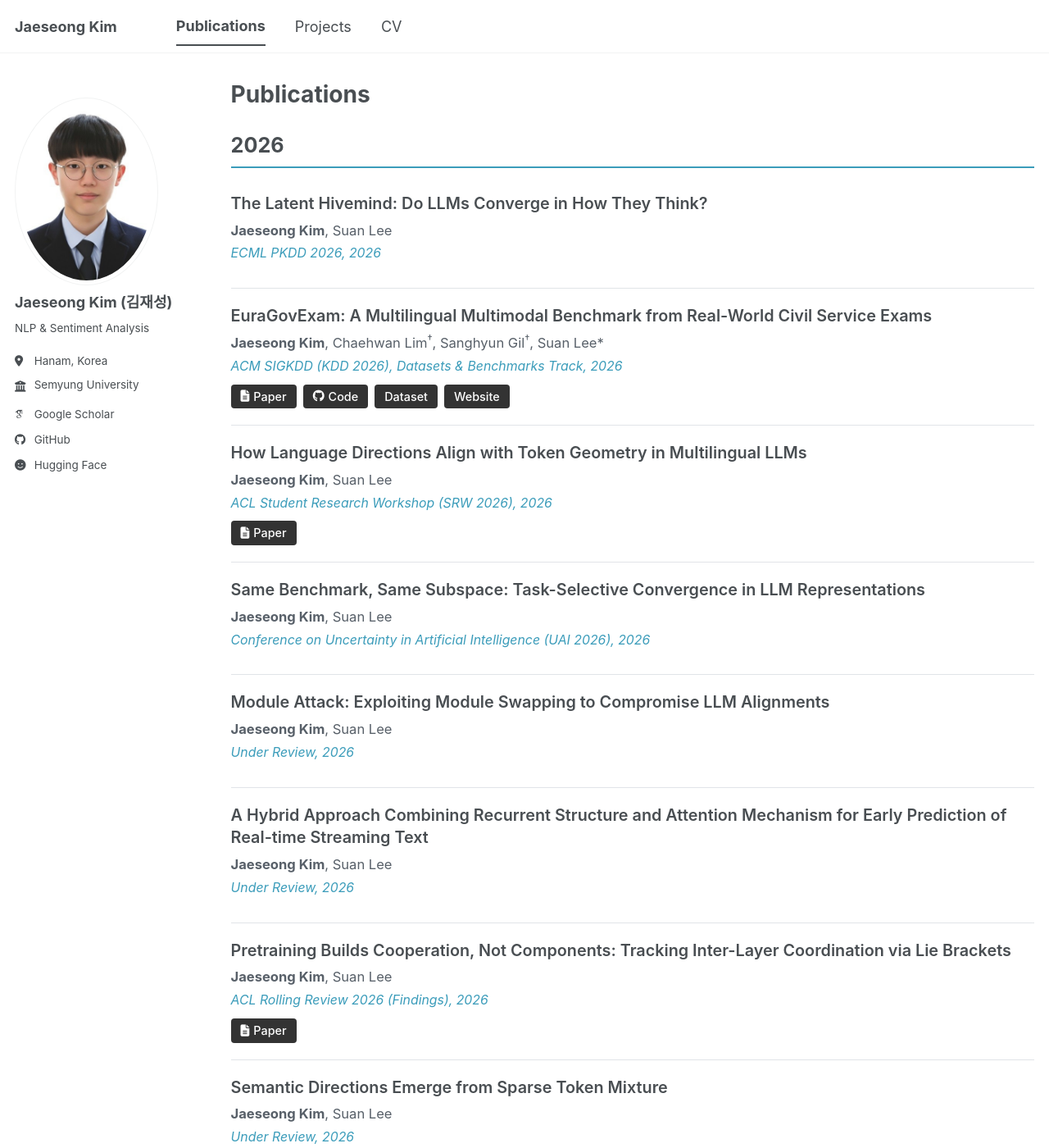
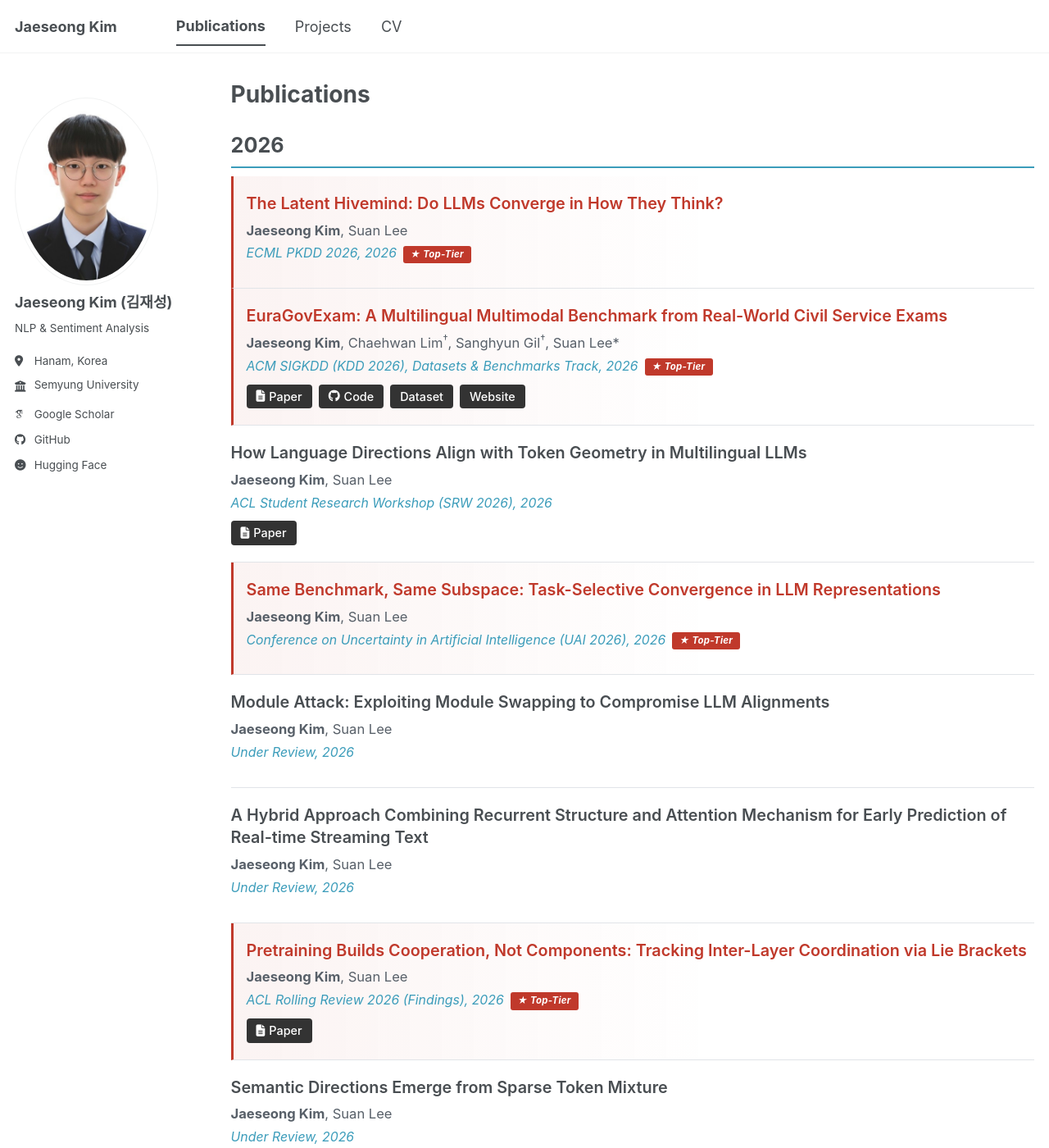
Before and after one commit to thisiskorea/CV, a Jekyll site: the page built from _pages/publications.html, in a window 1280 px wide and 1400 px high. Shown: the whole window at 82% size. Built offline with Jekyll 4.4.1, drawn with Linux system fonts in a browser that asks for light colours; some web fonts are replaced; a script bundle is joined from its source files by our own code; library files that are not in the unit come from our copies.

Commit message:
Highlight top-tier venues in red on publications page and timeline
- Add red 'Top-Tier' badge and accent border for UAI/KDD/ECML PKDD/ACL ARR papers
- Mark the 4 top-tier publications with toptier flag

https://claude.ai/code/session_017uZAeT2xGYLkyBaKhn93Re

```diff
--- a/_pages/publications.html
+++ b/_pages/publications.html
@@ -14,6 +14,26 @@ author_profile: true
   padding: 20px 0;
   border-bottom: 1px solid var(--border-color, #e1e4e8);
   gap: 20px;
+}
+.pub-item.pub-toptier {
+  border-left: 3px solid #c0392b;
+  padding-left: 16px;
+  background: linear-gradient(90deg, rgba(192, 57, 43, 0.06), transparent 60%);
+}
+.pub-toptier-badge {
+  display: inline-block;
+  font-size: 0.72em;
+  font-weight: 700;
+  color: #fff;
+  background: #c0392b;
+  padding: 2px 9px;
+  border-radius: 3px;
+  margin-left: 8px;
+  vertical-align: middle;
+  letter-spacing: 0.3px;
+}
+.pub-toptier .pub-title {
+  color: #c0392b;
 }
 .pub-content {
   flex: 1;
@@ -83,11 +103,11 @@ author_profile: true
 <div class="pub-year-divider">{{ year.name }}</div>
 
 {% for post in year.items %}
-<div class="pub-item">
+<div class="pub-item{% if post.toptier %} pub-toptier{% endif %}">
   <div class="pub-content">
     <p class="pub-title">{{ post.title }}</p>
     <p class="pub-authors">{{ post.citation_authors | default: post.citation | split: ". (" | first | default: "" }}{% if post.award %}<span class="pub-award">🏆 {{ post.award }}</span>{% endif %}</p>
-    <p class="pub-venue">{{ post.venue }}, {{ post.date | date: "%Y" }}</p>
+    <p class="pub-venue">{{ post.venue }}, {{ post.date | date: "%Y" }}{% if post.toptier %}<span class="pub-toptier-badge">★ Top-Tier</span>{% endif %}</p>
     <div class="pub-links">
       {% if post.paperurl and post.paperurl.size > 0 %}<a href="{{ post.paperurl }}"><i class="fa-solid fa-file-lines"></i> Paper</a>{% endif %}
       {% if post.codeurl and post.codeurl.size > 0 %}<a href="{{ post.codeurl }}"><i class="fa-brands fa-github"></i> Code</a>{% endif %}
```
Also changed, not shown: _pages/about.md (+5 -4 lines), _publications/2025-12-01-euragovexam.md (+1 -0 lines), _publications/2026-03-01-lie-brackets.md (+1 -0 lines), _publications/2026-03-05-same-benchmark.md (+1 -0 lines), _publications/2026-03-06-latent-hivemind.md (+1 -0 lines).
